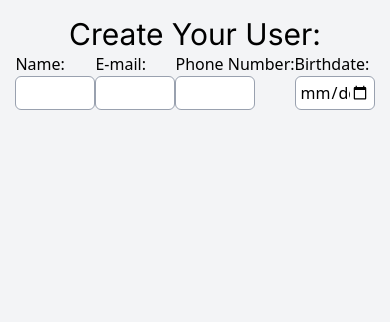
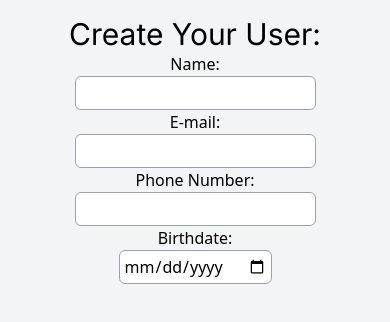
Before and after one commit to gfloriano11/node-crud, a React (Vite) app: page / in a window 390 px wide. Shown: the top 322 px of the page. Built offline with nearby package versions, Linux system fonts and the light colour scheme.

Commit message:
style: responsive design in mobile and desktop device in the inputs

```diff
--- a/src/components/Form.jsx
+++ b/src/components/Form.jsx
@@ -10,20 +10,20 @@ function Form(){
 
     return(
         <form>
-            <div className="lg:w-4xl flex justify-center">
-                <div className="flex flex-col">
+            <div className="lg:w-4xl md:flex-row min-w-30 flex flex-col justify-center items-center">
+                <div className="md:items-start flex flex-col justify-center items-center">
                     <label>Name:</label>
                     <Input type="text" value={name} onChange={(event) => setName(event.target.value)}/>
                 </div>
-                <div className="flex flex-col">
+                <div className="md:items-start flex flex-col justify-center items-center">
                     <label>E-mail:</label>
                     <Input type="e-mail" value={email} onChange={(event) => setEmail(event.target.value)}/>
                 </div>
-                <div className="flex flex-col">
+                <div className="md:items-start flex flex-col justify-center items-center">
                     <label>Phone Number:</label>
                     <Input type="text" value={number} onChange={(event) => setNumber(event.target.value)}/>
                 </div>
-                <div className="flex flex-col">
+                <div className="md:items-start flex flex-col justify-center items-center">
                     <label>Birthdate:</label>
                     <Input type="date" value={date} onChange={(event) => setDate(event.target.value)}/>
                 </div>
--- a/src/components/Input.jsx
+++ b/src/components/Input.jsx
@@ -4,7 +4,7 @@ function Input(props){
 
     return(
         <input
-        className="lg:w-48 md:w-38 w-20 bg-white p-1 border-1 border-gray-400 rounded-md focus:outline-none"
+        className="lg:w-48 md:w-38 w- bg-white p-1 border-1 border-gray-400 rounded-md focus:outline-none"
         {...props}>
         </input>
     )
```
